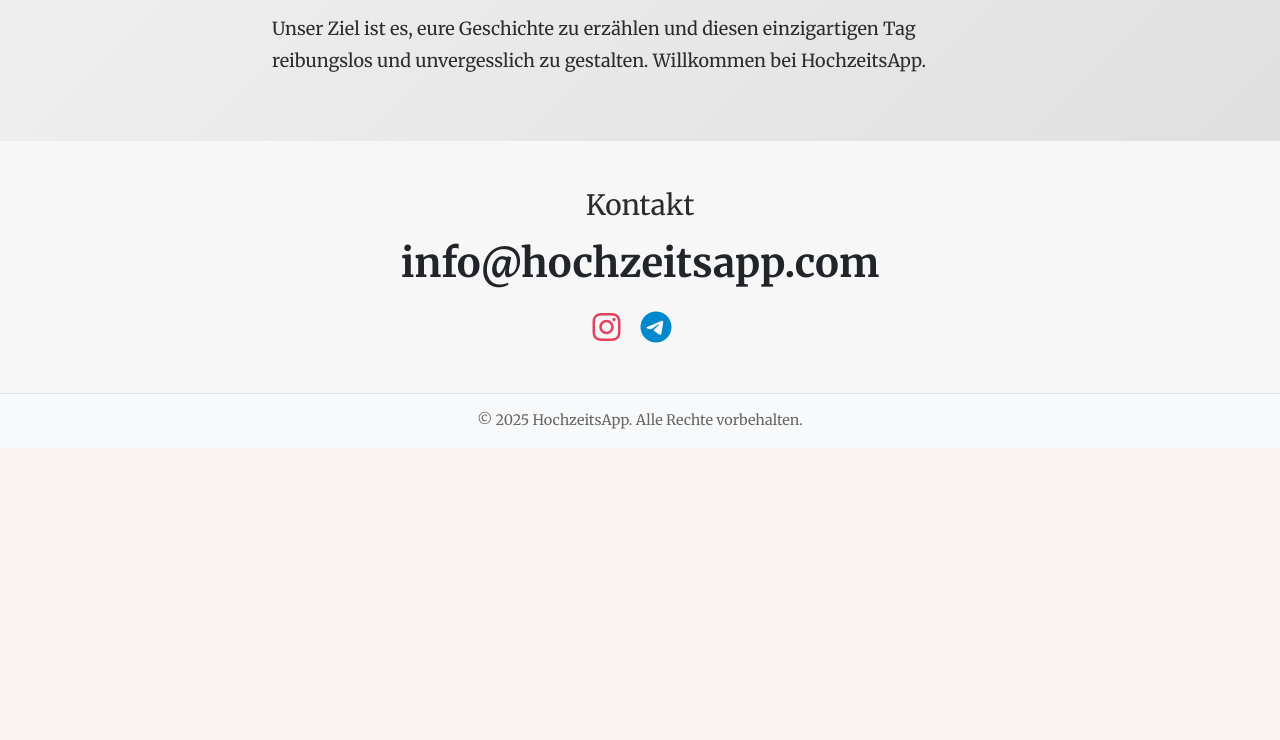
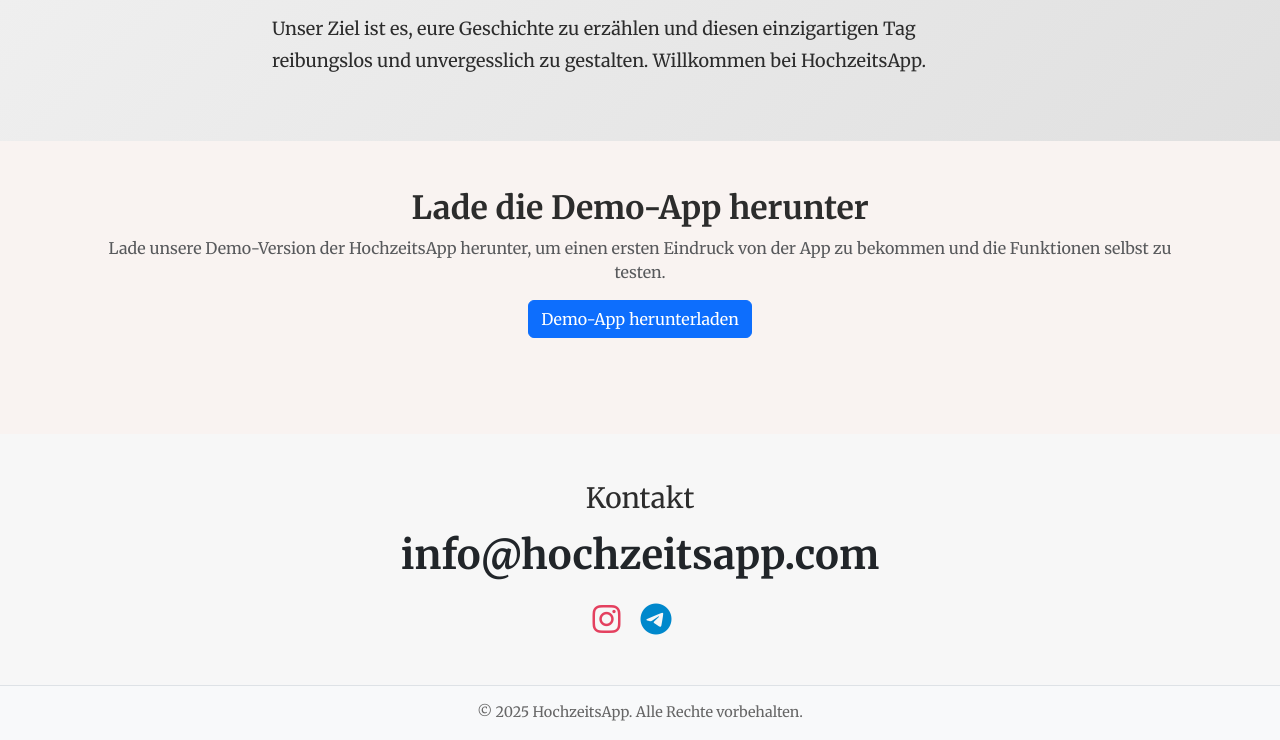
Before and after one commit to MaxPowah1/hochzeitsapp-website, a plain HTML site: page index.html in a window 1280 px wide. Shown: the part 3925-4665 px from the top of the page. Before the commit the page ends 4373 px from the top, so only its background shows below. Drawn offline with nearby package versions, Linux system fonts and the light colour scheme.

Commit message:
Demo app herunterladbar

```diff
--- a/index.html
+++ b/index.html
@@ -288,6 +288,21 @@
   </div>
 </section>
 
+<!-- Demoapp Section -->
+<section id="demoapp" class="py-5 fade-in-section">
+  <div class="container">
+    <div class="text-center mb-5">
+      <h2 class="fw-bold">Lade die Demo-App herunter</h2>
+      <p class="text-muted">
+        Lade unsere Demo-Version der HochzeitsApp herunter, um einen ersten Eindruck von der App zu bekommen und die Funktionen selbst zu testen.
+      </p>
+      <a href="https://github.com/MaxPowah1/hochzeitsapp-website/raw/master/HochzeitsApp_Demo.apk" class="btn btn-primary" download="HochzeitsApp_Demo.apk">
+        Demo-App herunterladen
+      </a>
+    </div>
+  </div>
+</section>
+
 <!-- Kontakt Section mit Instagram und Telegram -->
 <section id="contact" class="py-5 fade-in-section">
   <div class="container text-center">
```
